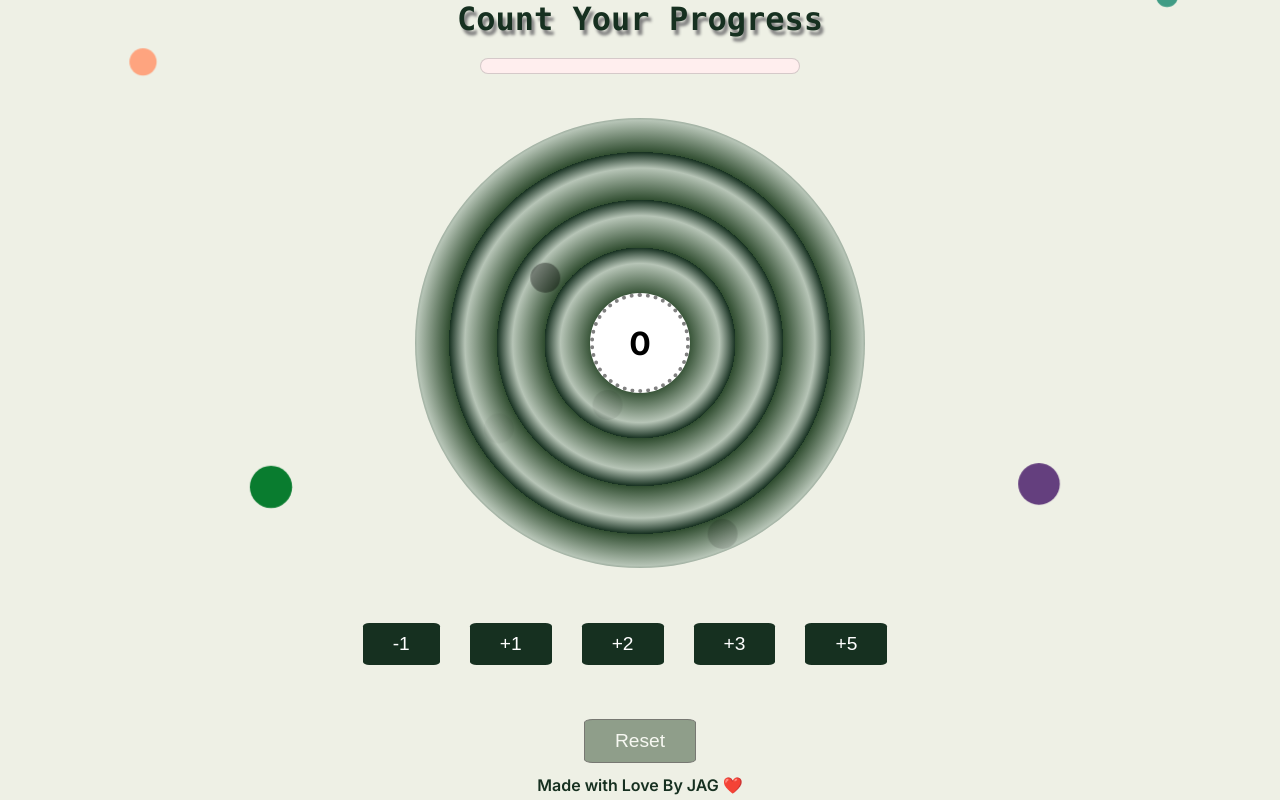
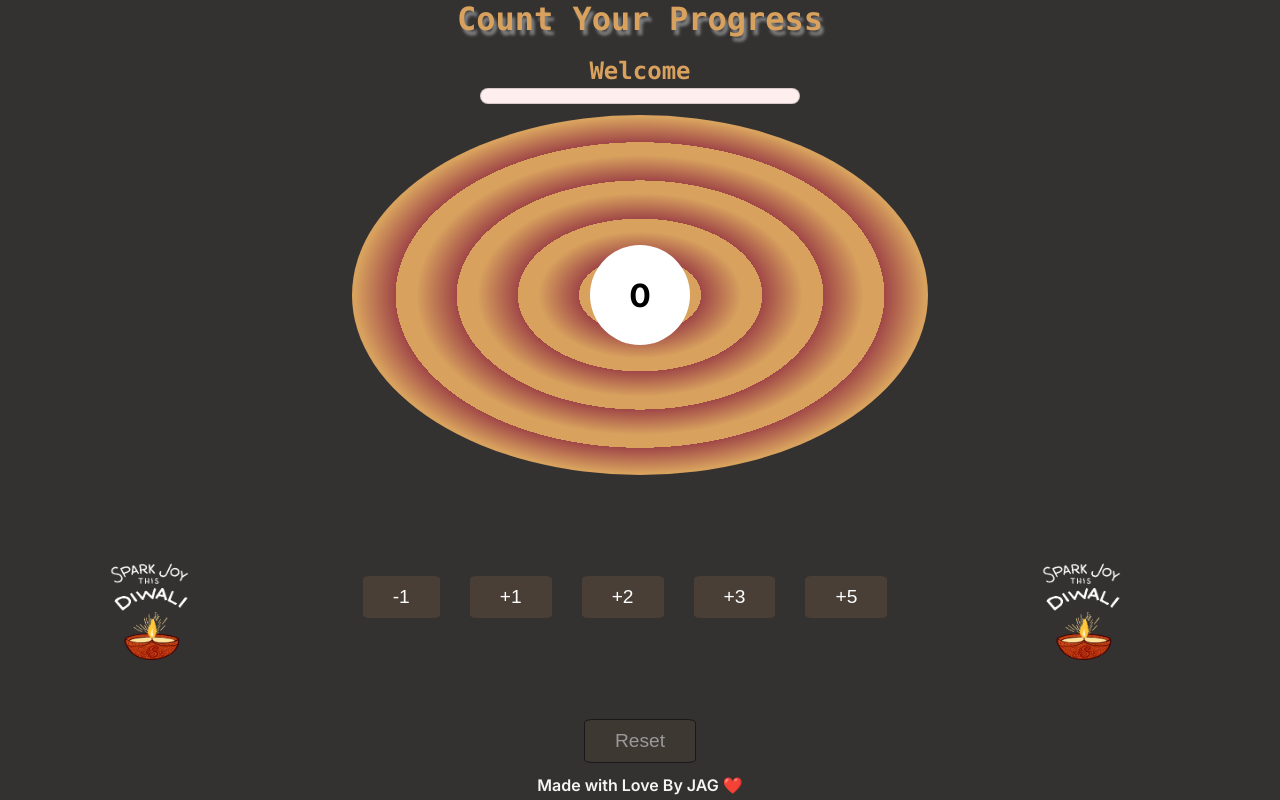
Before and after one commit to Jags20/Target-Counter, a Next.js app: page / in a window 1280 px wide. Built offline with nearby package versions, Linux system fonts and the light colour scheme.

Commit message:
diwali_changes

```diff
--- a/pages/index.js
+++ b/pages/index.js
@@ -3,6 +3,7 @@ import Head from 'next/head'
 import { useState } from 'react'
 import { useEffect } from 'react'
 import { Inter } from 'next/font/google'
+import Image from 'next/image'
 import styles from '@/styles/Home.module.css'
 
 const inter = Inter({ subsets: ['latin'] })
@@ -63,22 +64,22 @@ export default function Home() {
         <link rel="icon" href="/favicon.ico" />
       </Head>
       <main className={`${styles.main} ${inter.className}`}>
-      <div className={styles.circle9}></div>
-      <div className={styles.circle8}></div>
+      {/* <div className={styles.circle9}></div> */}
+      {/* <div className={styles.circle8}></div> */}
       {/* <div className={styles.circle7}></div> */}
-      <div className={styles.circle6}></div>
-      <div className={styles.circle5}></div>
+      {/* <div className={styles.circle6}></div> */}
+      {/* <div className={styles.circle5}></div> */}
       {/* <div className={styles.circle5}></div> */}
       {/* <div className={styles.circle5}></div> */}
         <div className={styles.description}>
           <div className={styles.hdp1}></div>
         <p className={styles.heading}>Count Your Progress</p>
-        <span className={styles.name}>{name}</span>
+        <span className={styles.name}>Welcome {name}</span>
            <div className={styles.hdp2}></div>
         </div>
+        <meter value={count} max="240" className={styles.meter_design}></meter>
 
       <div className={styles.congo}>
-      <meter value={count} max="240" className={styles.meter_design}></meter>
       <div>
           {count <0 ? (
             <p>Bhaisahab ye kis line m aa gye hain ap</p>
@@ -173,6 +174,7 @@ export default function Home() {
           {/* <button>hrrrrrr</button> */}
         {/* </div> */}
 
+
         <button className={styles.button0}
         // onClick={zero}
         onClick = { () => {
@@ -180,6 +182,24 @@ export default function Home() {
           user()
         }}
         >Reset</button>
+
+
+        <div className={styles.diya1}>
+          <Image
+            src="/diw.gif"
+            width={100}
+            height={100}
+          />
+        </div>
+        <div className={styles.diya2}>
+          <Image
+            src="/diw.gif"
+            width={100}
+            height={100}
+          />
+        </div>
+
+
         <p className={styles.footer_menu}>Made with Love <span>By JAG</span> ❤️</p>
 
       </main>
--- a/styles/Home.module.css
+++ b/styles/Home.module.css
@@ -8,7 +8,7 @@
   height: 100vh;
   position: relative;
   /* background: rgb(2,0,36); */
-  background-color: #EEF0E5;
+  background-color:#343131;
   /* background-color: rgb(255, 255, 255); */
   /* opacity: 0.8; */
   /* background-image: url(../public/bck.gif); */
@@ -43,11 +43,11 @@
 
 .name{
   position: absolute;
-  margin-top: 20%;
+  margin-top: 13vh;
   /* top: 5px; */
   font-size: 1.5rem;
   padding: 2px;
-  color: #163020;
+  color: #D8A25E;
   text-align: center;
   z-index: -2;
   width: 80%;
@@ -82,6 +82,8 @@
 .meter_design{
   width: 20rem;
   height: 2rem;
+  position: absolute;
+  top: 10vh;
 }
      /* Set the fill color */
      .meter_design::-webkit-meter-bar {
@@ -91,7 +93,7 @@
   .meter_design::-webkit-meter-optimum-value,
   .meter_design::-webkit-meter-suboptimum-value,
   .meter_design::-webkit-meter-even-less-good-value {
-      background: #163020; /* Change the fill color for different value ranges */
+      background: #A04747; /* Change the fill color for different value ranges */
   }
 
 .congo{
@@ -100,10 +102,11 @@
   display: flex;
   flex-direction: column;
   align-items: center;
-  font-size: 1rem;
+  font-size: 1.4rem;
   font-weight: 500;
-  color: #163020;
-  margin-top: 1.5%;
+  color: #EEDF7A20;
+  position: relative;
+  top: 64vh;
 }
 
 .description a {
@@ -132,7 +135,7 @@
                     repeating-radial-gradient(circle at center center, #d61111, #001cf3, 10px, transparent 20px, transparent 10px);
   background-blend-mode: multiply; */
   font-size: 2rem;
-  color: #163020;
+  color: #D8A25E;
   text-shadow: 3px 5px 3px grey;
   /* display: none; */
   /* background-clip: text; */
@@ -177,7 +180,19 @@
   max-width: 30ch;
 }
 
+.diya1 {
+  position: absolute;
+  top: 70%;
+  right: 85%;
+}
 
+.diya2 {
+  position: absolute;
+  top: 70%;
+  left: 80%;
+}
+/* Ball animation */
+/*
 .circle0{
   width:30px;
   height:30px;
@@ -194,8 +209,8 @@
   border-radius:50%;
   position:absolute;
   top:20; bottom:40; left:20;right:30;
-  /* overflow:hidden; */
-  /* margin:auto; */
+  overflow:hidden;
+  margin:auto;
   animation: circle 6s linear infinite;
 }
 .circle1{
@@ -216,137 +231,6 @@
   top:20; bottom:40; left:20;right:30;
   animation: circle2 3s linear infinite;
 }
-.circle5{
-  width:30px;
-  height:30px;
-  background:#5d3976;
-  border-radius:50%;
-  position:absolute;
-  top: calc(100vh - 12%);
-  left: calc(100vw - 20%);
-  /* top:20; bottom:150; left:20;right:30; */
-  animation: circle5 5s linear infinite;
-}
-@keyframes circle5{
-  0%{
-    transform: translateY(40px);
-    scale: 1.6;
-  }
-  50%{
-    transform: translateY(-1050px);
-    scale: 0.5;
-    background: #82589F;
-  }
-  100%{
-    transform: translateY(0);
-    scale: 1.6;
-  }
-}
-.circle6{
-  width:30px;
-  height:30px;
-  background:#33d0a9;
-  border-radius:50%;
-  position:absolute;
-  top: calc(100vh - 12%);
-  left: calc(100vw - 10%);
-  /* top:20; bottom:150; left:20;right:30; */
-  animation: circle6 9s linear infinite;
-}
-@keyframes circle6{
-  0%{
-    transform: translateY(40px);
-    scale: 1.6;
-  }
-  50%{
-    transform: translateY(-1250px);
-    scale: 0.5;
-    background: #438d7b;
-  }
-  100%{
-    transform: translateY(0);
-    scale: 1.6;
-  }
-}
-.circle7{
-  width:30px;
-  height:30px;
-  background:#d09008;
-  border-radius:50%;
-  position:absolute;
-  top: calc(100vh - 12%);
-  left: calc(100vw - 50%);
-  /* top:20; bottom:150; left:20;right:30; */
-  animation: circle7 7s linear infinite;
-}
-@keyframes circle7{
-  0%{
-    transform: translateY(40px);
-    scale: 1.6;
-  }
-  50%{
-    transform: translateY(-900px);
-    scale: 0.5;
-    background: #bea162;
-  }
-  100%{
-    transform: translateY(0);
-    scale: 1.6;
-  }
-}
-.circle8{
-  width:30px;
-  height:30px;
-  background:#027528;
-  border-radius:50%;
-  position:absolute;
-  top: calc(100vh - 12%);
-  left: calc(100vw - 80%);
-  /* top:20; bottom:150; left:20;right:30; */
-  animation: circle8 6s linear infinite;
-}
-@keyframes circle8{
-  0%{
-    transform: translateY(40px);
-    scale: 1.6;
-  }
-  50%{
-    transform: translateY(-950px);
-    scale: 0.5;
-    background: #289f50;
-  }
-  100%{
-    transform: translateY(0);
-    scale: 1.6;
-  }
-}
-.circle9{
-  width:30px;
-  height:30px;
-  background:#FEA47F;
-  border-radius:50%;
-  position:absolute;
-  top: calc(100vh - 12%);
-  left: calc(100vw - 90%);
-  /* top:20; bottom:150; left:20;right:30; */
-  animation: circle9 8s linear infinite;
-}
-@keyframes circle9{
-  0%{
-    transform: translateY(40px);
-    scale: 1.6;
-  }
-  50%{
-    transform: translateY(-1150px);
-    scale: 0.5;
-  }
-  100%{
-    transform: translateY(0);
-    scale: 1.6;
-  }
-}
-
-
 
 
 
@@ -410,7 +294,136 @@
               opacity: 0;
   }
 }
+ */
 
+/*
+.circle5{
+  width:30px;
+  height:30px;
+  background:#5d3976;
+  border-radius:50%;
+  position:absolute;
+  top: calc(100vh - 12%);
+  left: calc(100vw - 20%);
+  animation: circle5 5s linear infinite;
+}
+@keyframes circle5{
+  0%{
+    transform: translateY(40px);
+    scale: 1.6;
+  }
+  50%{
+    transform: translateY(-1050px);
+    scale: 0.5;
+    background: #82589F;
+  }
+  100%{
+    transform: translateY(0);
+    scale: 1.6;
+  }
+} */
+/*
+.circle6{
+  width:30px;
+  height:30px;
+  background:#33d0a9;
+  border-radius:50%;
+  position:absolute;
+  top: calc(100vh - 12%);
+  left: calc(100vw - 10%);
+  animation: circle6 9s linear infinite;
+}
+@keyframes circle6{
+  0%{
+    transform: translateY(40px);
+    scale: 1.6;
+  }
+  50%{
+    transform: translateY(-1250px);
+    scale: 0.5;
+    background: #438d7b;
+  }
+  100%{
+    transform: translateY(0);
+    scale: 1.6;
+  }
+} */
+/*
+.circle7{
+  width:30px;
+  height:30px;
+  background:#d09008;
+  border-radius:50%;
+  position:absolute;
+  top: calc(100vh - 12%);
+  left: calc(100vw - 50%);
+  animation: circle7 7s linear infinite;
+}
+@keyframes circle7{
+  0%{
+    transform: translateY(40px);
+    scale: 1.6;
+  }
+  50%{
+    transform: translateY(-900px);
+    scale: 0.5;
+    background: #bea162;
+  }
+  100%{
+    transform: translateY(0);
+    scale: 1.6;
+  }
+}
+
+.circle8{
+  width:30px;
+  height:30px;
+  background:#027528;
+  border-radius:50%;
+  position:absolute;
+  top: calc(100vh - 12%);
+  left: calc(100vw - 80%);
+  animation: circle8 6s linear infinite;
+}
+@keyframes circle8{
+  0%{
+    transform: translateY(40px);
+    scale: 1.6;
+  }
+  50%{
+    transform: translateY(-950px);
+    scale: 0.5;
+    background: #289f50;
+  }
+  100%{
+    transform: translateY(0);
+    scale: 1.6;
+  }
+}
+.circle9{
+  width:30px;
+  height:30px;
+  background:#FEA47F;
+  border-radius:50%;
+  position:absolute;
+  top: calc(100vh - 12%);
+  left: calc(100vw - 90%);
+  animation: circle9 8s linear infinite;
+}
+@keyframes circle9{
+  0%{
+    transform: translateY(40px);
+    scale: 1.6;
+  }
+  50%{
+    transform: translateY(-1150px);
+    scale: 0.5;
+  }
+  100%{
+    transform: translateY(0);
+    scale: 1.6;
+  }
+} */
 
 
 .outer_line{
@@ -424,10 +437,10 @@
   /* background-image: radial-gradient(circle at center center, #f7d9d9, #e5221b),  */
                     /* repeating-radial-gradient(circle at center center, #0f0d0d, #000000, 10px, transparent 20px, transparent 10px); */
   /* background-blend-mode: multiply; */
-  background-image: repeating-radial-gradient(#304D30 , #B6C4B6 10% , #163020 15% );
+  background-image: repeating-radial-gradient(#A04747 , #D8A25E 10% , #D8A25E 15% );
   /* background-image: repeating-radial-gradient(#000 20%, #212121 15%, #3D3D3D 25%); */
-  height: 450px;
-  width: 450px;
+  height: 45vh;
+  width: 45vw;
   border-radius: 70%;
   display: flex;
   align-items: center;
@@ -511,7 +524,7 @@
 .center {
   display: flex;
   /* align-items: center; */
-  border: 4px dotted grey;
+  /* border: 4px dotted grey; */
   height: 100px;
   width: 100px;
   border-radius: 50%;
@@ -591,7 +604,7 @@
   font-size: larger;
   /* background-color: red; */
   /* background-size: 3em 3em; */
-  background-color: #163020;
+  background-color: #D8A25E20;
   /* opacity: 0.8; */
   /* background-image: radial-gradient(circle at center center, #f7d9d9, #e5221b),  */
                     /* repeating-radial-gradient(circle at center center, #0f0d0d, #000000, 10px, transparent 20px, transparent 10px); */
@@ -615,7 +628,7 @@
   font-size: larger;
   /* background-color: rgb(138, 126, 16); */
   /* background-size: 3em 3em; */
-  background-color: #163020;
+  background-color: #D8A25E20;
   /* opacity: 0.8; */
   /* background-image: radial-gradient(circle at center center, #f7d9d9, #e5221b),  */
                     /* repeating-radial-gradient(circle at center center, #0f0d0d, #000000, 10px, transparent 20px, transparent 10px); */
@@ -636,7 +649,7 @@
   font-size: larger;
   /* background-color: rgb(59, 16, 138); */
   /* background-size: 3em 3em; */
-  background-color: #163020;
+  background-color: #D8A25E20;
   /* opacity: 0.8; */
   /* background-image: radial-gradient(circle at center center, #f7d9d9, #e5221b),  */
                     /* repeating-radial-gradient(circle at center center, #0f0d0d, #000000, 10px, transparent 20px, transparent 10px); */
@@ -657,7 +670,7 @@
   font-size: larger;
   /* background-color: rgb(3, 148, 51); */
   /* background-size: 3em 3em; */
-  background-color: #163020;
+  background-color: #D8A25E20;
   /* opacity: 0.8; */
   /* background-image: radial-gradient(circle at center center, #f7d9d9, #e5221b),  */
                     /* repeating-radial-gradient(circle at center center, #0f0d0d, #000000, 10px, transparent 20px, transparent 10px); */
@@ -678,7 +691,7 @@
   font-size: larger;
   /* background-color: cyan; */
   /* background-size: 3em 3em; */
-  background-color: #163020;
+  background-color: #D8A25E20;
   /* opacity: 0.8; */
   /* background-image: radial-gradient(circle at center center, #f7d9d9, #e5221b),  */
                     /* repeating-radial-gradient(circle at center center, #0f0d0d, #000000, 10px, transparent 20px, transparent 10px); */
@@ -700,7 +713,7 @@
   background-size: 3em 3em;
   margin-bottom: 5px;
   border: 1px solid black;
-  background-color: #304D30;
+  background-color: #D8A25E20;
   opacity: 0.5;
   /* background-image: radial-gradient(circle at center center, #f7d9d9, #e5221b),  */
                     /* repeating-radial-gradient(circle at center center, #0f0d0d, #000000, 10px, transparent 20px, transparent 10px); */
@@ -911,7 +924,7 @@
 }
 
 .footer_menu{
-  color: #163020;
+  color: whitesmoke;
   font-weight: 600;
   padding: 5px;
   /* border: 5px dotted cyan; */
```
Also changed, not shown: public/diw.gif (added), public/diwali.gif (added).
